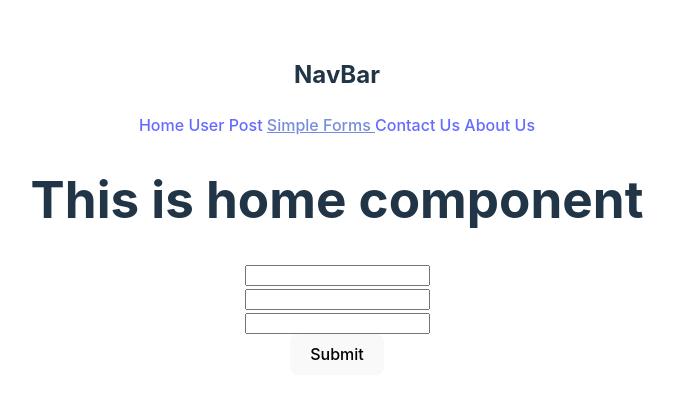
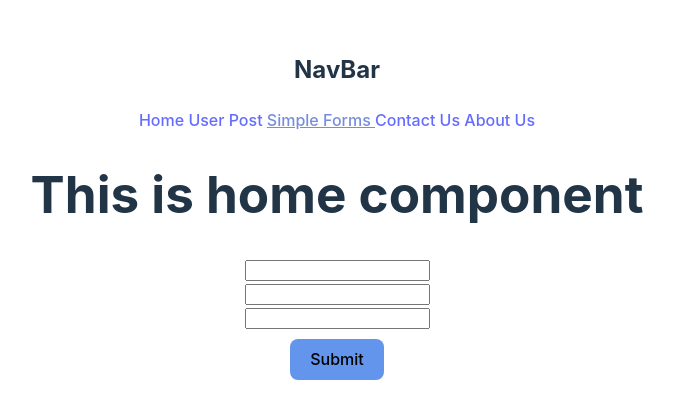
Before and after one commit to DasPriYam714/React_Router, a React (Vite) app: page /simpleForms in a window 1280 px wide. Shown: the part 194-612 px from the top of the page, without its empty margins (303-977 px from the left). Built offline with nearby package versions, Linux system fonts and the light colour scheme.

Commit message:
add stateful form

```diff
--- /dev/null
+++ b/src/Components/FormHandle/Form.css
@@ -0,0 +1,5 @@
+.submitButton{
+    background: cornflowerblue;
+    margin-top: 10px;
+
+}
--- a/src/Components/FormHandle/SimpleForm.jsx
+++ b/src/Components/FormHandle/SimpleForm.jsx
@@ -1,4 +1,4 @@
-
+import "./Form.css"
 
 const SimpleForm = () => {
     const handleSubmit = e =>{
@@ -13,7 +13,7 @@ const SimpleForm = () => {
                 <input type="text" name="UserName" /> <br />
                 <input type="text" name="Email" /> <br />
                 <input type="text" name="Phone" /> <br />
-                <button>Submit</button>
+                <button className="submitButton">Submit</button>
             </form>
 
         </div>
--- /dev/null
+++ b/src/Components/FormHandle/StatefulForm.jsx
@@ -0,0 +1,45 @@
+import { useState } from "react";
+
+
+const StatefulForm = () => {
+    const [email, setEmail] =useState(null)
+    const [password,setPassword] =useState(null)
+    const [error, setError] =useState(null)
+
+    const handleSubmit = e => {
+        e.preventDefault();
+        if(password.length < 6){
+            setError('password must be at least 6 characters')
+        }else{
+            setError('')
+        }
+        console.log(email,password)
+    }
+
+    const handleEmailChange = e =>{
+        // console.log(e.target.value)
+        setEmail(e.target.value)
+
+    }
+    const handlePasswordChange = e =>{
+        // console.log(e.target.value)
+        setPassword(e.target.value)
+    }
+    return (
+        <div>
+             <form onSubmit={handleSubmit}>
+                <input type="text" name="UserName" /> <br />
+                <input onChange={handleEmailChange} type="email" name="Email" /> <br />
+                <input onChange={handlePasswordChange} type="password" name="Phone" /> <br />
+                <button className="submitButton">Submit</button>
+                {
+                    error && <p>{error}</p>
+                }
+            </form>
+
+
+        </div>
+    );
+};
+
+export default StatefulForm;
--- a/src/main.jsx
+++ b/src/main.jsx
@@ -15,6 +15,7 @@ import Posts from './Components/Posts/Posts.jsx';
 import PostDetails from './Components/Posts/Post/PostDetails/PostDetails.jsx';
 import Errorpage from './Components/ErrorPages/Errorpage.jsx';
 import SimpleForm from './Components/FormHandle/SimpleForm.jsx';
+import StatefulForm from './Components/FormHandle/StatefulForm.jsx';
 
 const router = createBrowserRouter([
   {
@@ -32,7 +33,7 @@ const router = createBrowserRouter([
       },
       {
         path:"/simpleForms",
-        element:<SimpleForm></SimpleForm>
+        element:<StatefulForm></StatefulForm>
       },
       {
         path:"/users",
```
